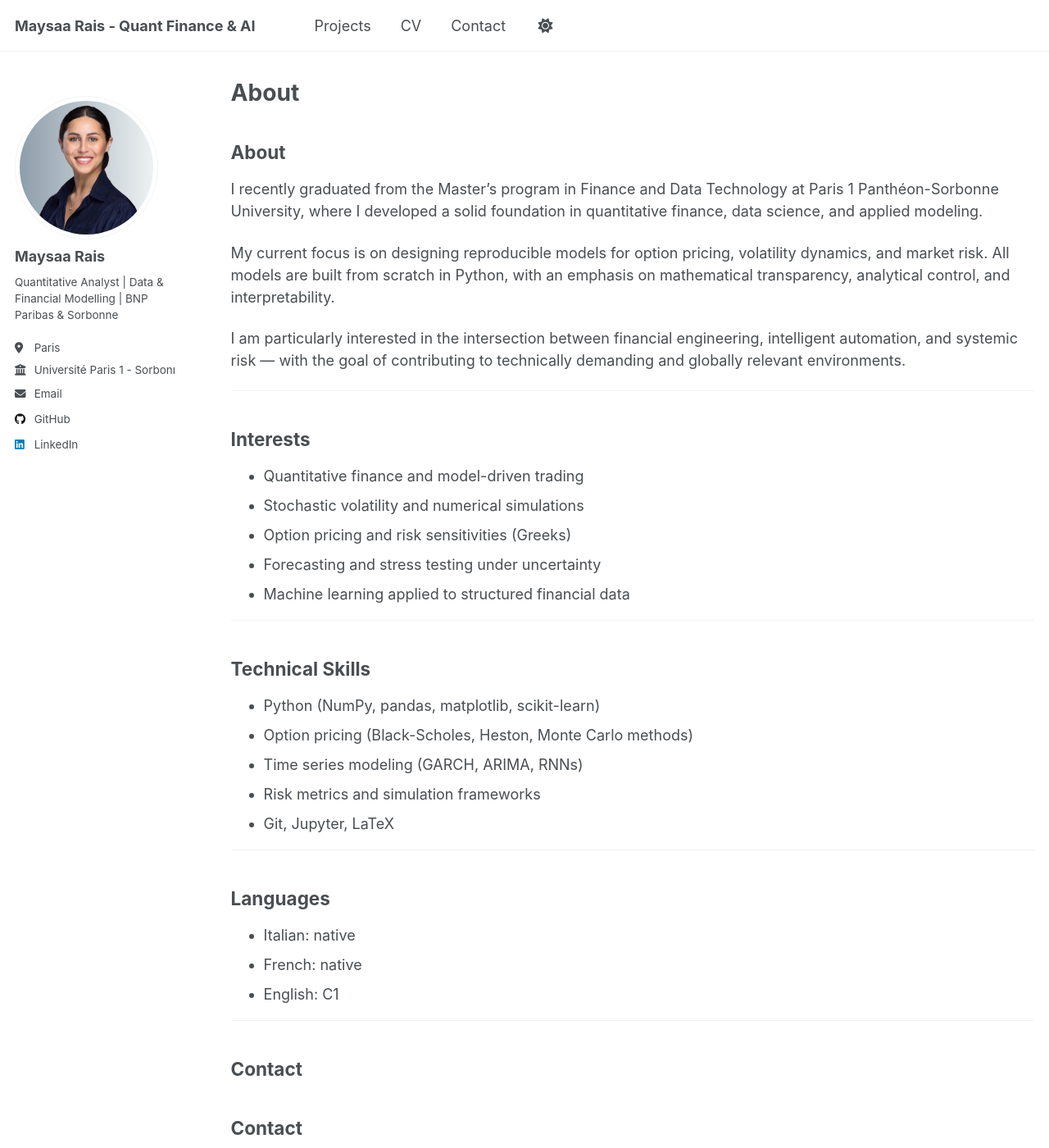
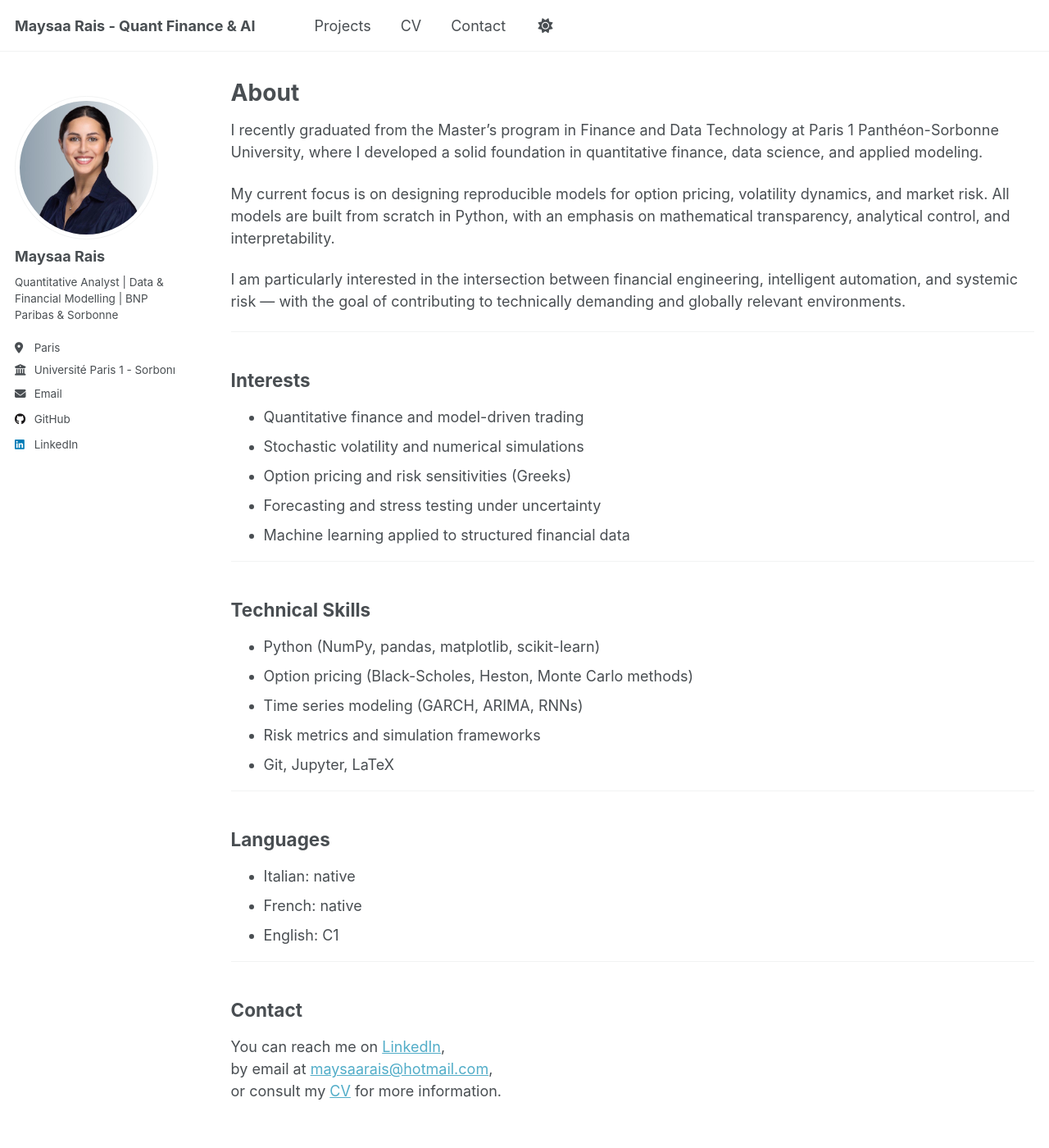
Before and after one commit to MaysaaRais/MaysaaRais.github.io, a Jekyll site: the page built from _pages/about.md, in a window 1280 px wide and 1400 px high. Shown: the whole window at 82% size. Built offline with Jekyll 4.4.1, drawn with Linux system fonts in a browser that asks for light colours.

Commit message:
Update about.md

```diff
--- a/_pages/about.md
+++ b/_pages/about.md
@@ -5,7 +5,6 @@ permalink: /about/
 author_profile: true
 ---
 
-## About
 
 I recently graduated from the Master's program in Finance and Data Technology at Paris 1 Panthéon-Sorbonne University, where I developed a solid foundation in quantitative finance, data science, and applied modeling.
 
@@ -45,8 +44,6 @@ I am particularly interested in the intersection between financial engineering,
 
 ## Contact
 
-## Contact
-
 You can reach me on [LinkedIn](https://www.linkedin.com/in/maysaa-r/),
 by email at [maysaarais@hotmail.com](mailto:maysaarais@hotmail.com),
 or consult my [CV](https://maysaarais.github.io/files/RAIS_Maysaa_CV.pdf) for more information.
```
